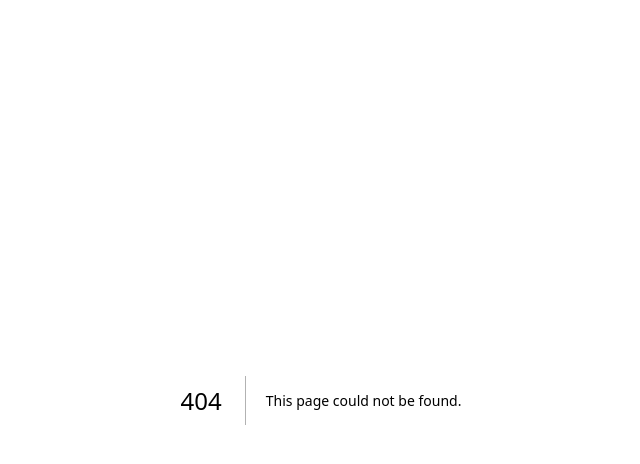
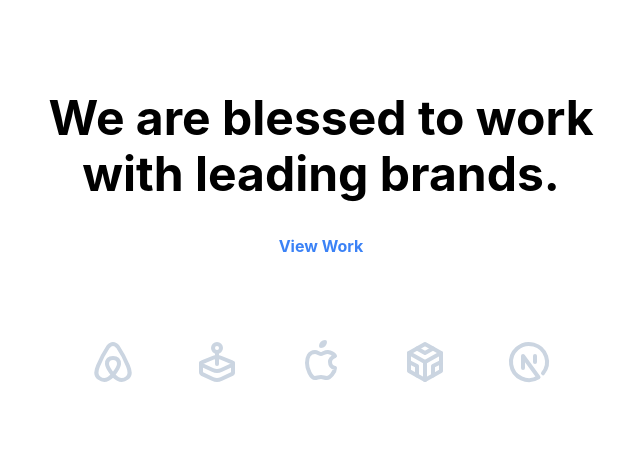
Before and after one commit to furkanyucel/woonders, a Next.js app: page /components/Brands in a window 1280 px wide. Before the commit this address had no page. Shown: the top 464 px of the page, without its empty margins (319-959 px from the left). Built offline with nearby package versions, Linux system fonts and the light colour scheme.

Commit message:
brands created

```diff
--- /dev/null
+++ b/pages/components/Brands.jsx
@@ -0,0 +1,20 @@
+import React from 'react'
+import { TbBrandAirbnb, TbBrandAppleArcade, TbBrandApple, TbBrandCodesandbox, TbBrandNextjs } from 'react-icons/tb'
+
+const Brands = () => {
+  return (
+    <div className='text-center py-[90px]'>
+      <h2 className='w-[650px] mx-auto font-bold text-5xl leading-[56px]'>We are blessed to work with leading brands.</h2>
+      <p className='mt-8 font-bold text-[16px] text-blue-500'>View Work</p>
+      <div className="mt-[80px] flex justify-center text-5xl gap-x-14 text-slate-300">
+        <TbBrandAirbnb />
+        <TbBrandAppleArcade />
+        <TbBrandApple />
+        <TbBrandCodesandbox />
+        <TbBrandNextjs />
+      </div>
+    </div>
+  )
+}
+
+export default Brands
```
